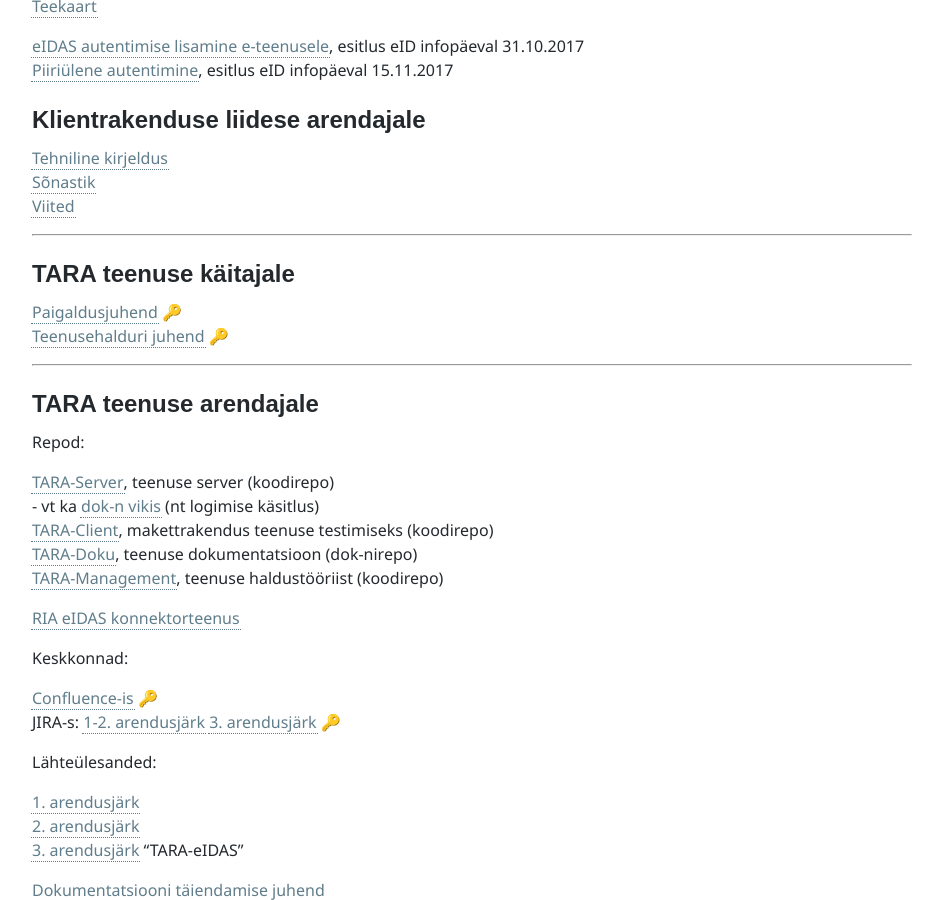
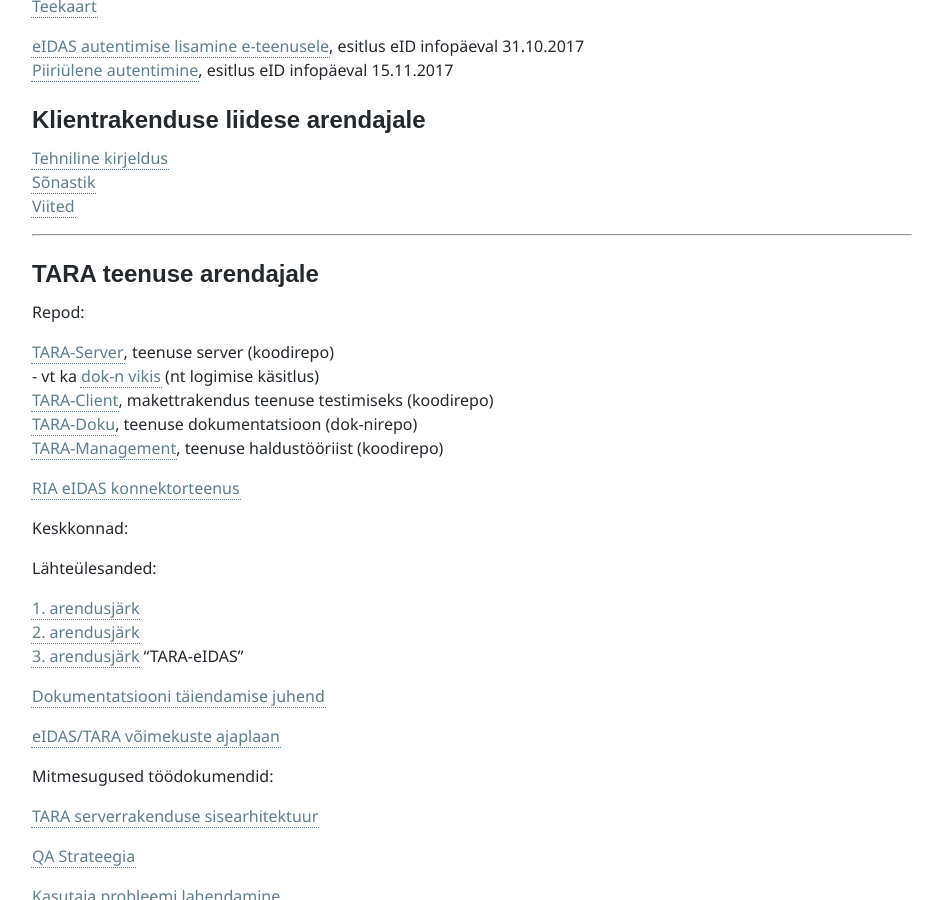
Before and after one commit to e-gov/TARA-Doku, a Jekyll site: the page built from index.md, in a window 1280 px wide and 900 px high, scrolled down 529 px. Shown: the whole window, without its empty margins (0-945 px from the left). Built offline with Jekyll 4.4.1, drawn with Linux system fonts in a browser that asks for light colours.

Commit message:
Eemaldatud viited sisekeskkondadesse

```diff
--- a/index.md
+++ b/index.md
@@ -30,13 +30,6 @@ TARA teenust pakub Riigi Infosüsteemi Amet.
 
 ----
 
-## TARA teenuse käitajale
-
-[Paigaldusjuhend](https://confluence.ria.ee/display/TARA/TARA+paigaldusjuhend) &#128273;<br>
-[Teenusehalduri juhend](https://confluence.ria.ee/display/TARA/Teenusehalduri+juhend) &#128273;
-
-----
-
 ## TARA teenuse arendajale
 
 Repod:
@@ -50,9 +43,6 @@ Repod:
 [RIA eIDAS konnektorteenus](https://github.com/e-gov/eIDAS-Connector)
 
 Keskkonnad:
-
-[Confluence-is](https://confluence.ria.ee/display/TARA) &#128273;<br>
-JIRA-s: [1-2. arendusjärk](https://jira.ria.ee/browse/DD4J-88) [3. arendusjärk](https://jira.ria.ee/projects/TARAEI) &#128273;<br>
 
 Lähteülesanded:
 
```
